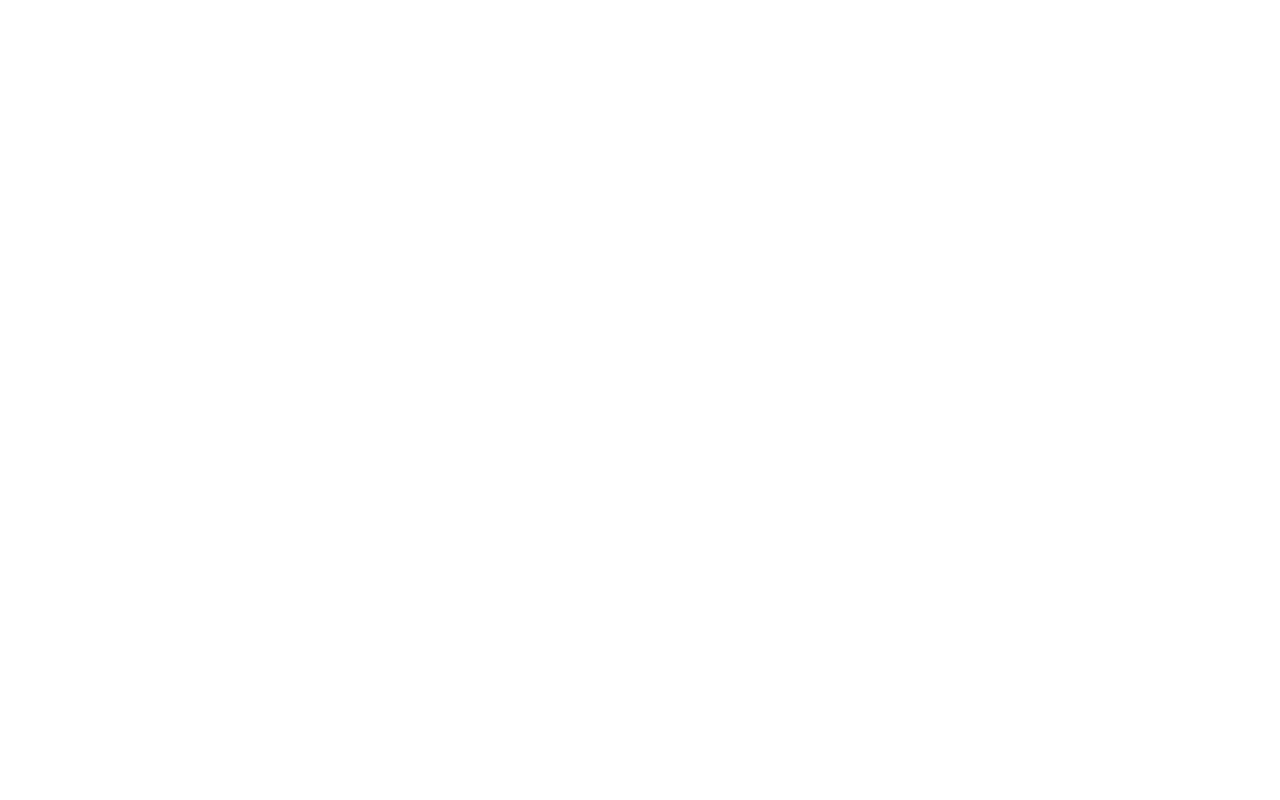
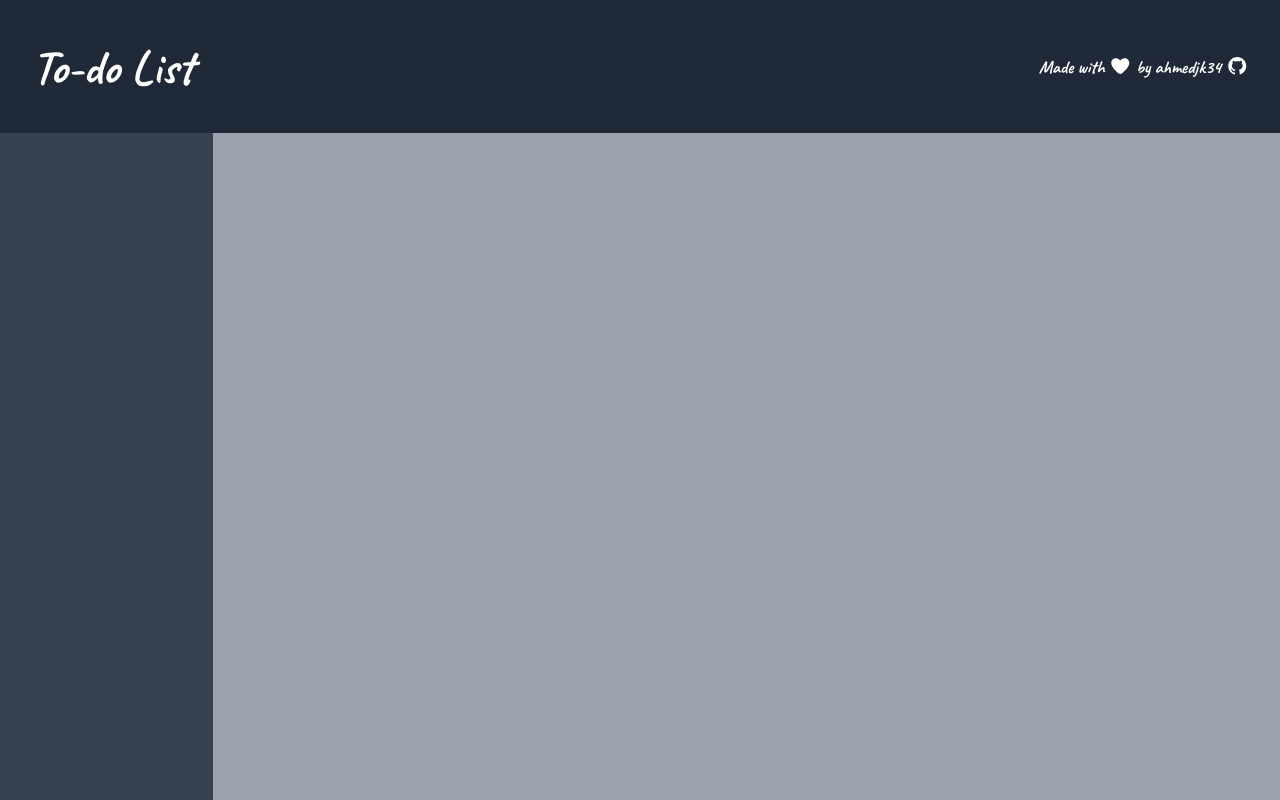
Before and after one commit to ahmedjk34/Todo-list, a plain HTML site: page index.html in a window 1280 px wide. Drawn offline with Linux system fonts and the light colour scheme.

Commit message:
Awesome font & header

```diff
--- a/index.html
+++ b/index.html
@@ -1,14 +1,36 @@
 <!DOCTYPE html>
 <html lang="en">
   <head>
+    <script
+      defer
+      src="/node_modules/@fortawesome/fontawesome-free/js/brands.js"
+    ></script>
+    <script
+      defer
+      src="/node_modules/@fortawesome/fontawesome-free/js/fontawesome.js"
+    ></script>
+    <script
+      defer
+      src="/node_modules/@fortawesome/fontawesome-free/js/solid.js"
+    ></script>
     <link rel="stylesheet" href="style.css" />
     <meta charset="UTF-8" />
     <meta http-equiv="X-UA-Compatible" content="IE=edge" />
     <meta name="viewport" content="width=device-width, initial-scale=1.0" />
-    <title>Document</title>
+    <title>To-do List</title>
   </head>
   <body>
-    <div class="page-container"></div>
+    <div class="page-container">
+      <header>
+        <h1 class="logo">To-do List</h1>
+        <p>
+          Made with <i class="fa-solid fa-heart"></i> by ahmedjk34
+          <i class="fa-brands fa-github"></i>
+        </p>
+      </header>
+      <div class="sideBar"></div>
+      <main></main>
+    </div>
   </body>
   <script type="text/javascript" src="bundle.js"></script>
 </html>
--- a/style.css
+++ b/style.css
@@ -1,3 +1,15 @@
+/*Fonts import*/
+@import url("https://fonts.googleapis.com/css2?family=Amiri:ital@0;1&family=Caveat:wght@700&family=Roboto+Condensed&display=swap");
+/*Fonts:
+font-family: 'Amiri', serif;
+font-family: 'Caveat', cursive;
+font-family: 'Roboto Condensed', sans-serif;
+*/
+:root {
+  --headerbgc: #1f2937;
+  --menubgc: #374151;
+  --mainbgc: #9ca3af;
+}
 * {
   margin: 0;
   padding: 0;
@@ -6,8 +18,35 @@
   box-sizing: border-box;
 }
 .page-container {
-  width: 100vw;
-  height: 100vh;
+  display: grid;
+  min-height: 100vh;
+  max-width: 100vw;
+  grid-template: 1fr 5fr / 1fr 5fr;
+  grid-template-areas: "header header" "sideBar main";
+}
+header {
+  grid-area: header;
   display: flex;
-  flex-flow: row wrap;
+  justify-content: space-between;
+  align-items: center;
+  background-color: var(--headerbgc);
+  color: white;
+  font-family: "Caveat", cursive;
 }
+header > h1 {
+  /*logo*/
+  font-size: xxx-large;
+  margin: 0 2rem;
+}
+header > p {
+  font-size: large;
+  margin: 0 2rem;
+}
+.sideBar {
+  grid-area: sideBar;
+  background-color: var(--menubgc);
+}
+main {
+  grid-area: main;
+  background-color: var(--mainbgc);
+}
```
